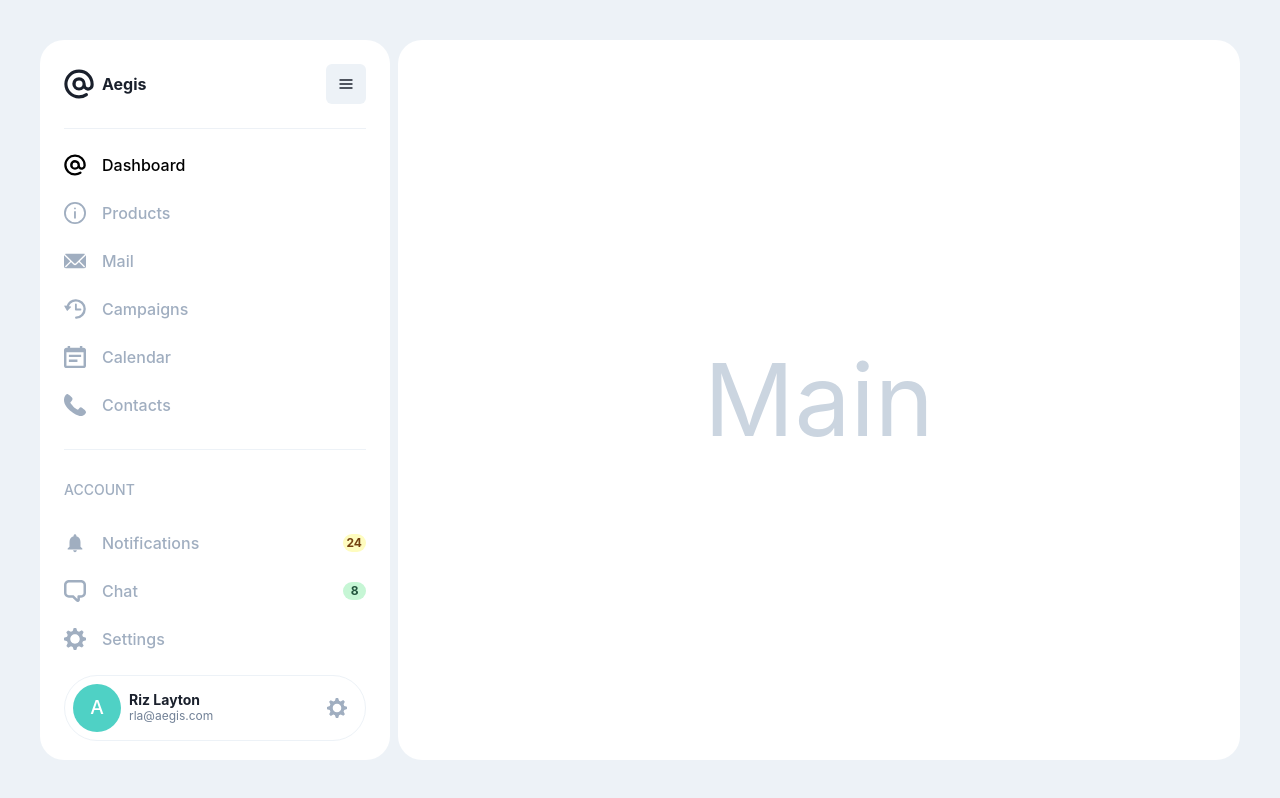
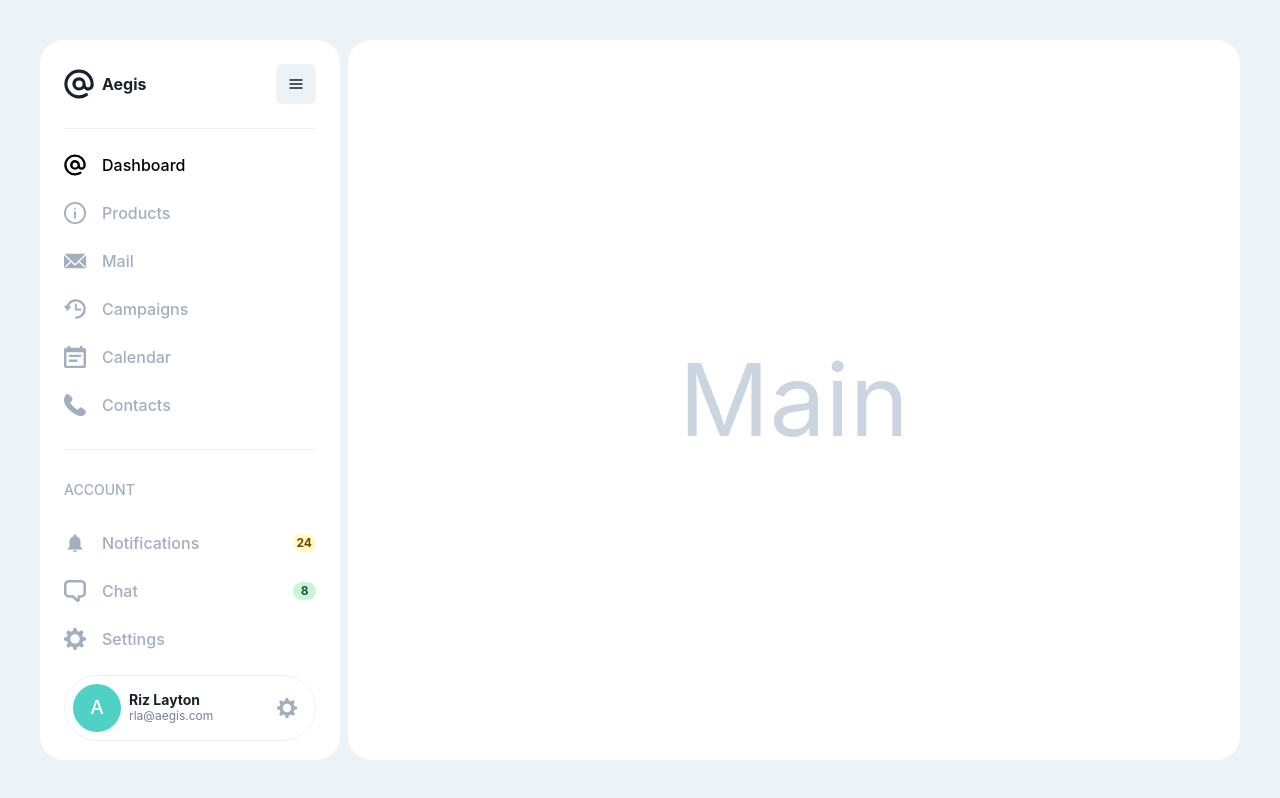
Before and after one commit to liuqibasixseveneight/Aegis.UI, a React (Vite) app: page /dashboard in a window 1280 px wide. Built offline with nearby package versions, Linux system fonts and the light colour scheme.

Commit message:
fix: Index page name, sidenav size

```diff
--- a/index.html
+++ b/index.html
@@ -4,7 +4,7 @@
     <meta charset="UTF-8" />
     <link rel="icon" type="image/svg+xml" href="/vite.svg" />
     <meta name="viewport" content="width=device-width, initial-scale=1.0" />
-    <title>Aegis |</title>
+    <title>Aegis</title>
   </head>
   <body>
     <div id="root"></div>
--- a/src/components/ui/organisms/Sidenav/Sidenav.tsx
+++ b/src/components/ui/organisms/Sidenav/Sidenav.tsx
@@ -11,7 +11,7 @@ const Sidenav: FC<SidenavProps> = ({ isOpen, setIsSidenavOpen }) => {
       as='aside'
       w='full'
       h='full'
-      maxW={isOpen ? 350 : 100}
+      maxW={isOpen ? 300 : 100}
       bg='white'
       alignItems='center'
       padding={6}
```
